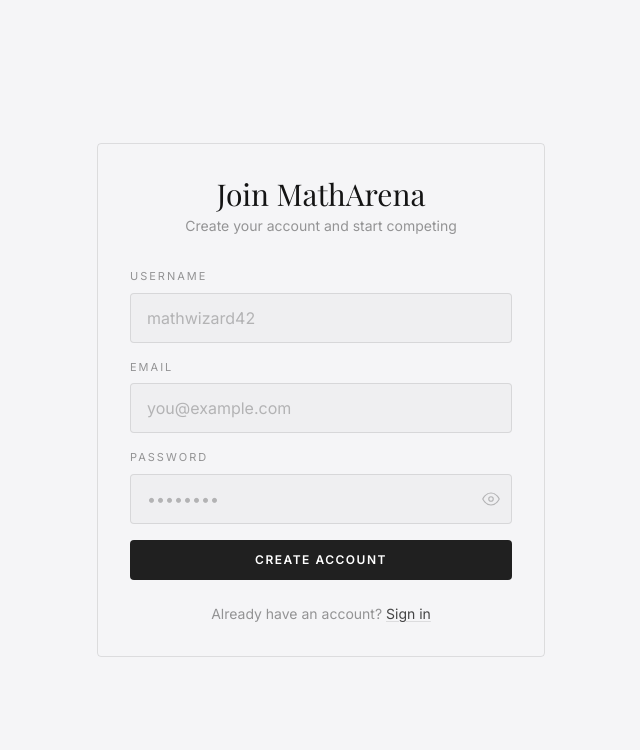
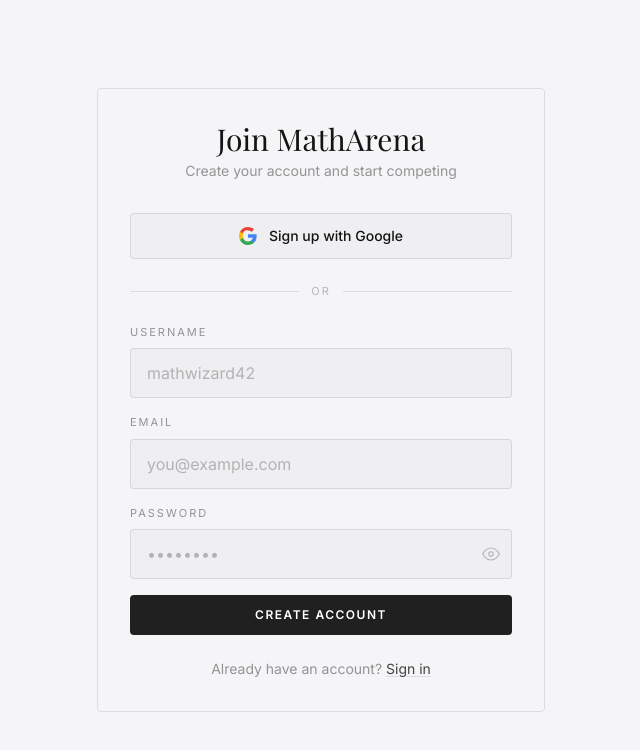
Before and after one commit to LoriTira/matharena, a Next.js app: page /signup in a window 1280 px wide. Shown: the top 750 px of the page, without its empty margins (319-959 px from the left). Built offline with nearby package versions, Linux system fonts and the light colour scheme; no server answers; a web font is replaced by a local one.

Commit message:
Add Google OAuth login to login and signup pages
Shared GoogleOAuthButton component using Supabase signInWithOAuth.
Existing callback route and DB trigger handle the rest automatically.

```diff
--- a/app/(auth)/login/page.tsx
+++ b/app/(auth)/login/page.tsx
@@ -4,6 +4,7 @@
 import { createClient } from '@/lib/supabase/client';
 import { useRouter, useSearchParams } from 'next/navigation';
 import Link from 'next/link';
+import { GoogleOAuthButton } from '@/components/auth/GoogleOAuthButton';
 
 function LoginForm() {
   const [email, setEmail] = useState('');
@@ -40,6 +41,14 @@
       <div className="w-full max-w-md p-8 border border-edge rounded-sm">
         <h1 className="font-serif text-3xl font-normal text-ink text-center mb-1">Welcome Back</h1>
         <p className="text-ink-muted text-center text-sm mb-8">Sign in to MathArena</p>
+
+        <GoogleOAuthButton redirect={redirect} label="Sign in with Google" />
+
+        <div className="flex items-center gap-3 my-6">
+          <div className="flex-1 h-px bg-edge" />
+          <span className="text-[11px] tracking-[2px] text-ink-faint">OR</span>
+          <div className="flex-1 h-px bg-edge" />
+        </div>
 
         <form onSubmit={handleLogin} className="space-y-4">
           <div>
--- a/app/(auth)/signup/page.tsx
+++ b/app/(auth)/signup/page.tsx
@@ -4,6 +4,7 @@
 import { createClient } from '@/lib/supabase/client';
 import { useRouter, useSearchParams } from 'next/navigation';
 import Link from 'next/link';
+import { GoogleOAuthButton } from '@/components/auth/GoogleOAuthButton';
 
 function SignupForm() {
   const [email, setEmail] = useState('');
@@ -54,6 +55,14 @@
       <div className="w-full max-w-md p-8 border border-edge rounded-sm">
         <h1 className="font-serif text-3xl font-normal text-ink text-center mb-1">Join MathArena</h1>
         <p className="text-ink-muted text-center text-sm mb-8">Create your account and start competing</p>
+
+        <GoogleOAuthButton redirect={redirect} label="Sign up with Google" />
+
+        <div className="flex items-center gap-3 my-6">
+          <div className="flex-1 h-px bg-edge" />
+          <span className="text-[11px] tracking-[2px] text-ink-faint">OR</span>
+          <div className="flex-1 h-px bg-edge" />
+        </div>
 
         <form onSubmit={handleSignup} className="space-y-4">
           <div>
--- /dev/null
+++ b/components/auth/GoogleOAuthButton.tsx
@@ -0,0 +1,43 @@
+'use client';
+
+import { useState } from 'react';
+import { createClient } from '@/lib/supabase/client';
+
+export function GoogleOAuthButton({ redirect, label = 'Continue with Google' }: { redirect?: string | null; label?: string }) {
+  const [loading, setLoading] = useState(false);
+  const supabase = createClient();
+
+  const handleGoogleLogin = async () => {
+    setLoading(true);
+    const redirectTo = `${window.location.origin}/callback${redirect ? `?next=${encodeURIComponent(redirect)}` : ''}`;
+
+    const { error } = await supabase.auth.signInWithOAuth({
+      provider: 'google',
+      options: {
+        redirectTo,
+      },
+    });
+
+    if (error) {
+      console.error('Google OAuth error:', error.message);
+      setLoading(false);
+    }
+  };
+
+  return (
+    <button
+      type="button"
+      onClick={handleGoogleLogin}
+      disabled={loading}
+      className="w-full flex items-center justify-center gap-3 py-3 bg-card border border-edge rounded-sm text-ink text-sm font-medium hover:bg-card-hover transition-colors disabled:opacity-50 disabled:cursor-not-allowed"
+    >
+      <svg width="18" height="18" viewBox="0 0 18 18" xmlns="http://www.w3.org/2000/svg">
+        <path d="M17.64 9.2c0-.637-.057-1.251-.164-1.84H9v3.481h4.844a4.14 4.14 0 0 1-1.796 2.716v2.259h2.908c1.702-1.567 2.684-3.875 2.684-6.615z" fill="#4285F4"/>
+        <path d="M9 18c2.43 0 4.467-.806 5.956-2.18l-2.908-2.259c-.806.54-1.837.86-3.048.86-2.344 0-4.328-1.584-5.036-3.711H.957v2.332A8.997 8.997 0 0 0 9 18z" fill="#34A853"/>
+        <path d="M3.964 10.71A5.41 5.41 0 0 1 3.682 9c0-.593.102-1.17.282-1.71V4.958H.957A8.996 8.996 0 0 0 0 9c0 1.452.348 2.827.957 4.042l3.007-2.332z" fill="#FBBC05"/>
+        <path d="M9 3.58c1.321 0 2.508.454 3.44 1.345l2.582-2.58C13.463.891 11.426 0 9 0A8.997 8.997 0 0 0 .957 4.958L3.964 6.29C4.672 4.163 6.656 2.58 9 3.58z" fill="#EA4335"/>
+      </svg>
+      {loading ? 'Redirecting...' : label}
+    </button>
+  );
+}
```
